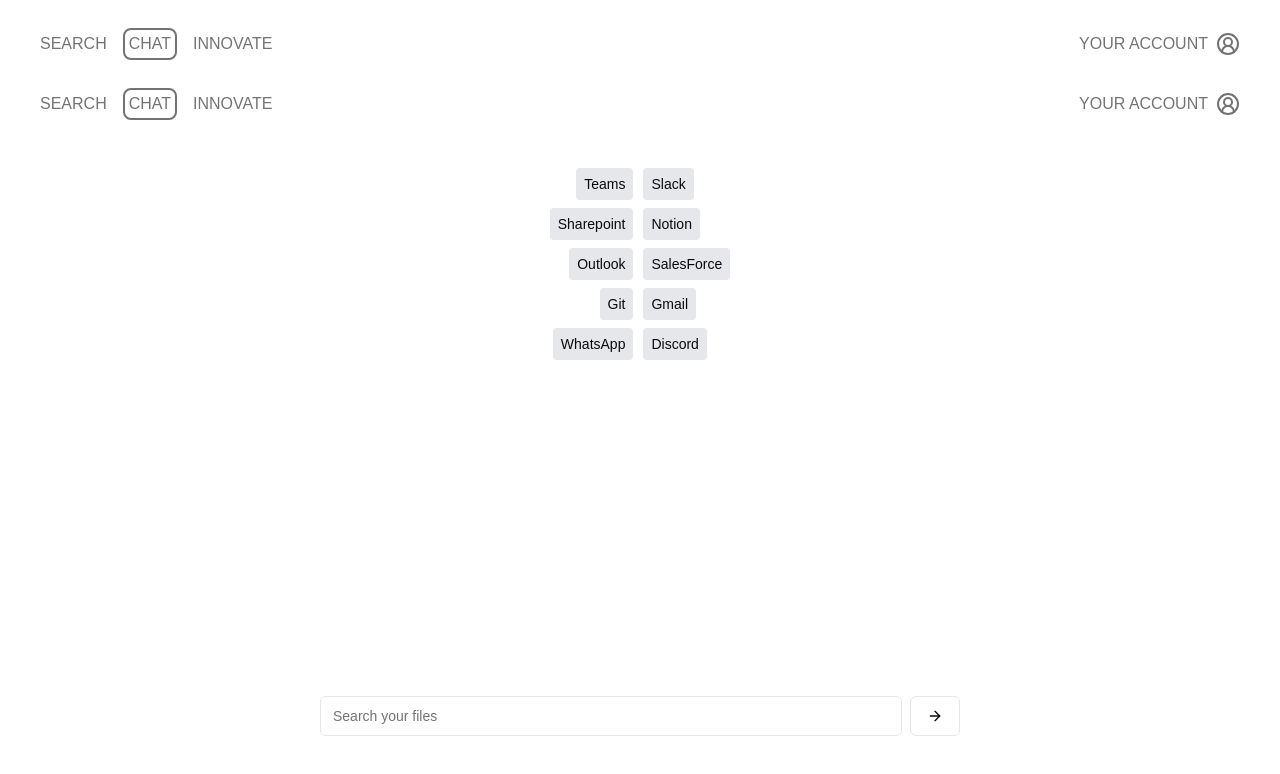
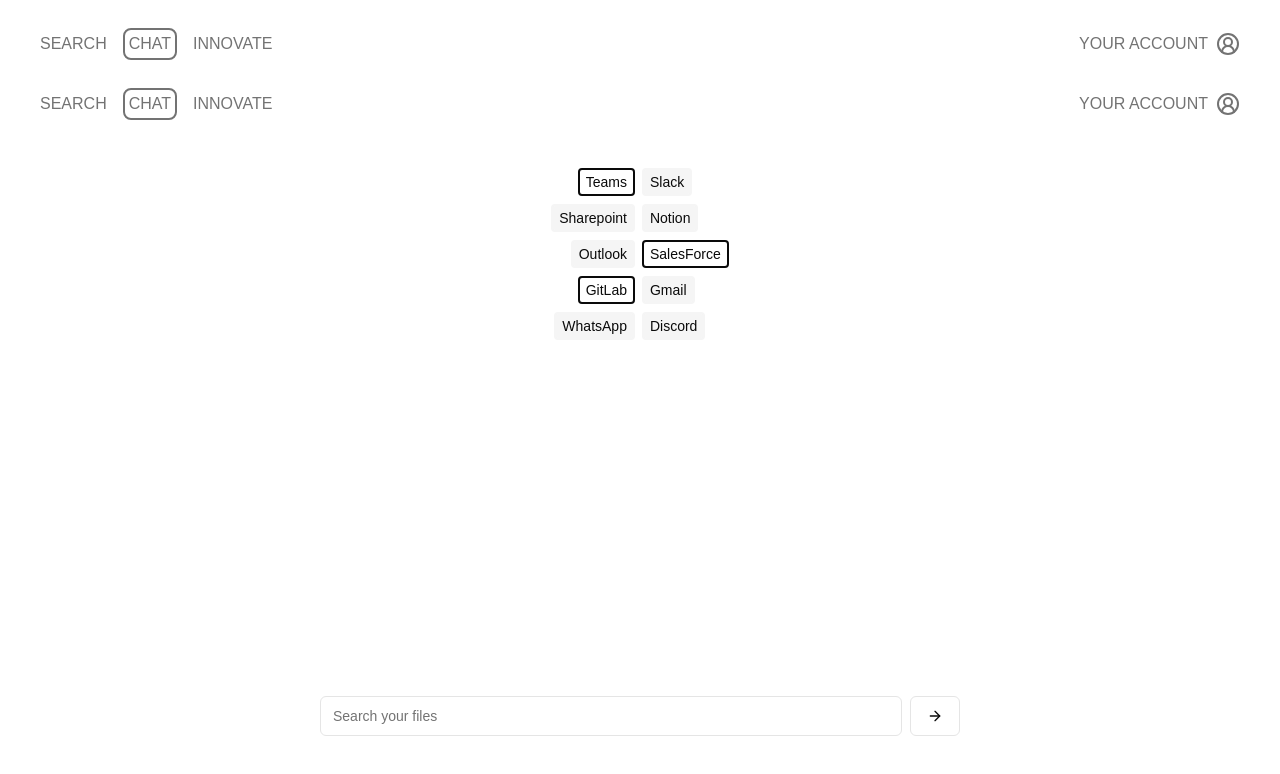
Before and after one commit to 1cedsoda/starthackathon2025, a Next.js app: page /chat in a window 1280 px wide. Shown: the top 774 px of the page. Built offline with nearby package versions, Linux system fonts and the light colour scheme.

Commit message:
Filter css & article dates

```diff
--- a/components/Filter.tsx
+++ b/components/Filter.tsx
@@ -1,38 +1,38 @@
 export default function Filter() {
   return (
     <div className="flex justify-center p-4">
-      <div style={{ display: "flex", gap: "10px" }}>
+      <div style={{ display: "flex", gap: "7px" }}>
         <div className="flex flex-col items-end space-y-2">
-          <div className="bg-gray-200 rounded px-2 py-1">
+          <div className="transition-all border border-2 border-foreground hover:border-muted-foreground text-foreground hover:text-foreground hover:cursor-pointer rounded px-1.5 py-0">
             <span className="text-sm">Teams</span>
           </div>
-          <div className="bg-gray-200 rounded px-2 py-1">
+          <div className="transition-all border border-2 bg-muted border-muted hover:border-muted-foreground text-foreground hover:text-foreground hover:cursor-pointer rounded px-1.5 py-0">
             <span className="text-sm">Sharepoint</span>
           </div>
-          <div className="bg-gray-200 rounded px-2 py-1">
+          <div className="transition-all border border-2 bg-muted border-muted hover:border-muted-foreground text-foreground hover:text-foreground hover:cursor-pointer rounded px-1.5 py-0">
             <span className="text-sm">Outlook</span>
           </div>
-          <div className="bg-gray-200 rounded px-2 py-1">
-            <span className="text-sm">Git</span>
+          <div className="transition-all border border-2 border-foreground hover:border-muted-foreground text-foreground hover:text-foreground hover:cursor-pointer rounded px-1.5 py-0">
+            <span className="text-sm">GitLab</span>
           </div>
-          <div className="bg-gray-200 rounded px-2 py-1">
+          <div className="transition-all border border-2 bg-muted border-muted hover:border-muted-foreground text-foreground hover:text-foreground hover:cursor-pointer rounded px-1.5 py-0">
             <span className="text-sm">WhatsApp</span>
           </div>
         </div>
         <div className="flex flex-col items-start space-y-2">
-          <div className="bg-gray-200 rounded px-2 py-1">
+          <div className="transition-all border border-2 bg-muted border-muted hover:border-muted-foreground text-foreground hover:text-foreground hover:cursor-pointer rounded px-1.5 py-0">
             <span className="text-sm">Slack</span>
           </div>
-          <div className="bg-gray-200 rounded px-2 py-1">
+          <div className="transition-all border border-2 bg-muted border-muted hover:border-muted-foreground text-foreground hover:text-foreground hover:cursor-pointer rounded px-1.5 py-0">
             <span className="text-sm">Notion</span>
           </div>
-          <div className="bg-gray-200 rounded px-2 py-1">
+          <div className="transition-all border border-2 border-foreground hover:border-muted-foreground text-foreground hover:text-foreground hover:cursor-pointer rounded px-1.5 py-0">
             <span className="text-sm">SalesForce</span>
           </div>
-          <div className="bg-gray-200 rounded px-2 py-1">
+          <div className="transition-all border border-2 bg-muted border-muted hover:border-muted-foreground text-foreground hover:text-foreground hover:cursor-pointer rounded px-1.5 py-0">
             <span className="text-sm">Gmail</span>
           </div>
-          <div className="bg-gray-200 rounded px-2 py-1">
+          <div className="transition-all border border-2 bg-muted border-muted hover:border-muted-foreground text-foreground hover:text-foreground hover:cursor-pointer rounded px-1.5 py-0">
             <span className="text-sm">Discord</span>
           </div>
         </div>
--- a/sources/myarticles/myarticlesScraper.ts
+++ b/sources/myarticles/myarticlesScraper.ts
@@ -23,7 +23,7 @@
 export const articles: Article[] = [
   {
     id: 1,
-    publishedDate: "2021-01-01",
+    publishedDate: "2024-12-08",
     participants: ["Alice", "Bob"],
     author: "Alice",
     title: "The superhero 'Bob Zapper'",
```
Also changed, not shown: sources/mychat/mychatScraper.ts (+4 -4 lines).
